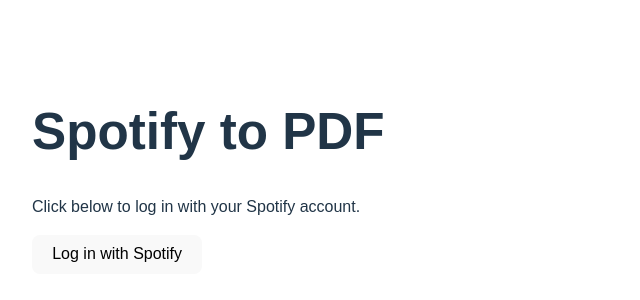
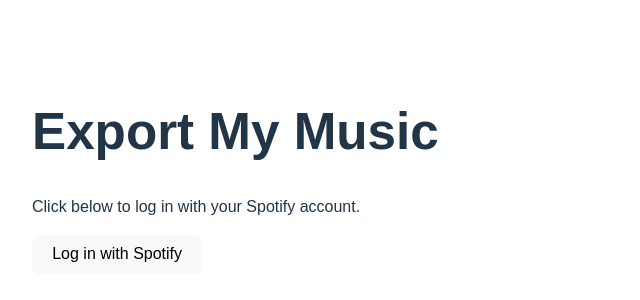
Before and after one commit to baileyvanwormer/SpotifyToPDF, a React (Vite) app in the folder frontend/: page / in a window 1280 px wide. Shown: the part 228-528 px from the top of the page, without its empty margins (0-640 px from the left). Built offline with nearby package versions, Linux system fonts and the light colour scheme.

Commit message:
everything is working! updated all frontend names to ExportMyMusic and swapped button order

```diff
--- a/frontend/index.html
+++ b/frontend/index.html
@@ -4,7 +4,7 @@
     <meta charset="UTF-8" />
     <link rel="icon" type="image/svg+xml" href="/vite.svg" />
     <meta name="viewport" content="width=device-width, initial-scale=1.0" />
-    <title>Spotify to PDF</title>
+    <title>Export My Music</title>
   </head>
   <body>
     <div id="root"></div>
--- a/frontend/src/pages/DashboardPage.jsx
+++ b/frontend/src/pages/DashboardPage.jsx
@@ -116,12 +116,12 @@ const DashboardPage = () => {
       </div>
 
       <div style={{ display: "flex", gap: "1rem" }}>
-        <ExportPDFButton
+        <ExportExcelButton
           includeLiked={includeLiked}
           playlistIds={selectedPlaylists}
           likedLimit={likedLimit}
         />
-        <ExportExcelButton
+        <ExportPDFButton
           includeLiked={includeLiked}
           playlistIds={selectedPlaylists}
           likedLimit={likedLimit}
--- a/frontend/src/pages/LoginPage.jsx
+++ b/frontend/src/pages/LoginPage.jsx
@@ -4,7 +4,7 @@ const LoginPage = () => {
   console.log("login page loaded");
   return (
     <div style={{ padding: "2rem", fontFamily: "Arial, sans-serif" }}>
-      <h1>Spotify to PDF</h1>
+      <h1>Export My Music</h1>
       <p>Click below to log in with your Spotify account.</p>
       <LoginButton />
     </div>
```
